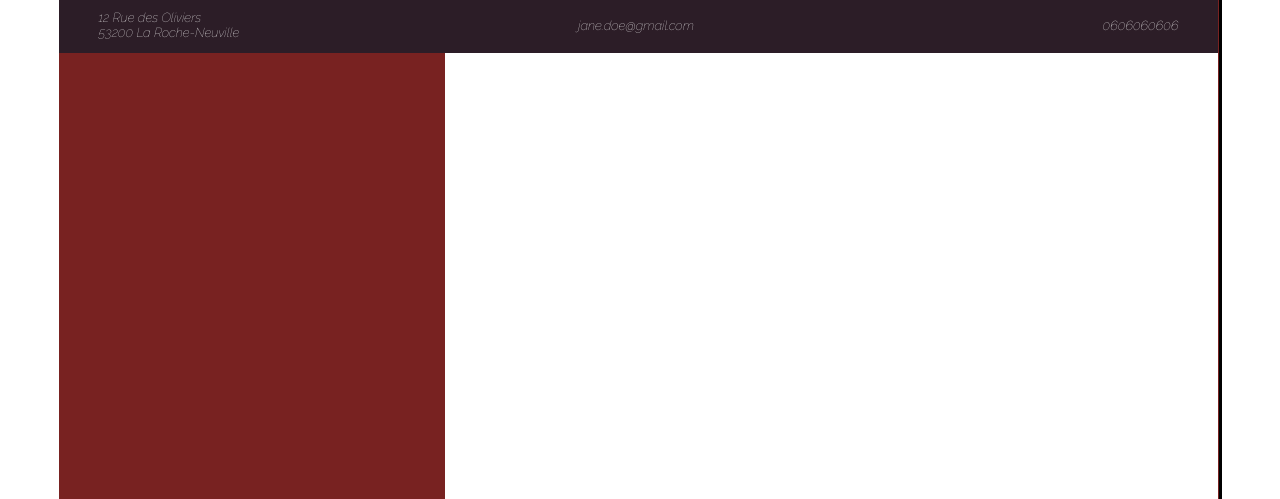
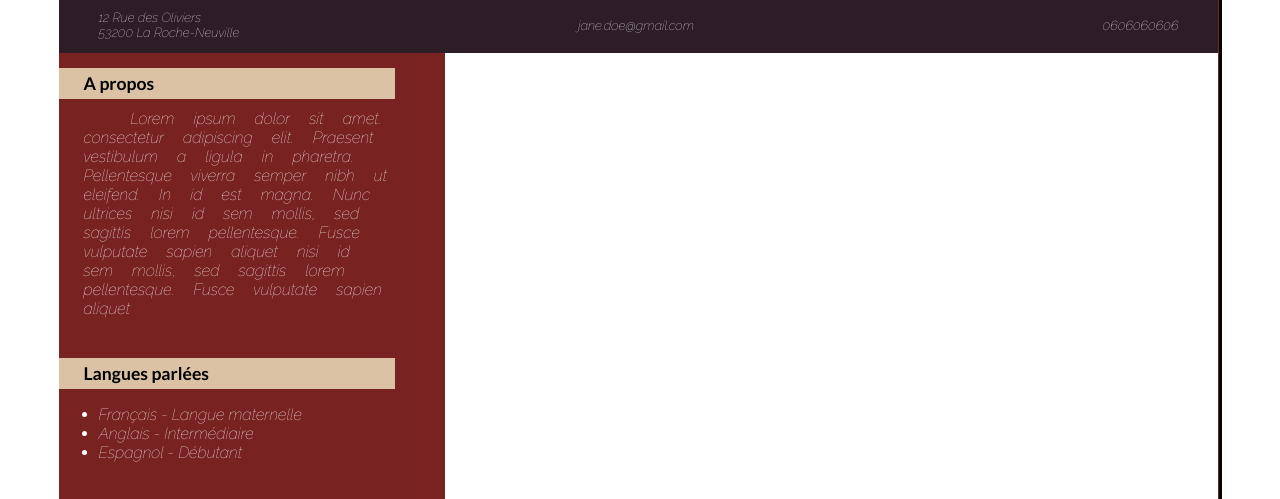
Before and after one commit to Rromanee/CV---CEF, a plain HTML site: page index.html in a window 1280 px wide. Shown: the part 270-769 px from the top of the page. Drawn offline with Linux system fonts and the light colour scheme; files whose address does not match are found by name.

Commit message:
Add intro and skills

```diff
--- a/assets/css/style.css
+++ b/assets/css/style.css
@@ -114,6 +114,34 @@
     grid-area: sidebar;
   }
 
+  .sidebar__intro {
+    color: white;
+    font-weight: lighter;
+    font-family: "Raleway", sans-serif;
+    font-size: 1em;
+    text-indent: 15%;
+    padding-left: 25px;
+    word-spacing: 15px;
+    margin: 0px 50px 40px 0px;
+  }
+
+  .sidebar__list {
+    color: white;
+    font-weight: lighter;
+    font-family: "Raleway", sans-serif;
+    font-size: 1em;
+    margin-bottom: 40px;
+  }
+
+  .sidebar__heading {
+    background-color: #dbc2a4;
+    padding: 5px 0px 5px 25px;
+    margin: 15px 50px 10px 0px;
+    font-family: "Lato", sans-serif;
+    font-size: 1.1em;
+    color: #000;
+  }
+
   .content {
     grid-area: content;
     background-color: white;
--- a/index.html
+++ b/index.html
@@ -43,7 +43,25 @@
             </li>
           </ul>
         </div>
-        <div class="sidebar"></div>
+        <div class="sidebar">
+          <h4 class="sidebar__heading">A propos</h4>
+          <p class="sidebar__intro">
+            Lorem ipsum dolor sit amet. consectetur adipiscing elit. Praesent vestibulum a ligula in pharetra. Pellentesque viverra semper nibh ut eleifend. In id est magna. Nunc ultrices nisi id sem mollis, sed sagittis lorem pellentesque. Fusce vulputate sapien aliquet nisi id sem mollis, sed sagittis lorem pellentesque. Fusce vulputate sapien aliquet
+          </p>
+          <h4 class="sidebar__heading">Langues parlées</h4>
+          <ul class="sidebar__list">
+            <li>Français - Langue maternelle</li>
+            <li>Anglais - Intermédiaire</li>
+            <li>Espagnol - Débutant</li>
+          </ul>
+          <h4 class="sidebar__heading">Centres d'interêt</h4>
+          <ul class="sidebar__list">
+            <li>Chant</li>
+            <li>Fitness</li>
+            <li>Randonnée</li>
+            <li>Voyages</li>
+          </ul>
+        </div>
         <div class="content"></div>
         <footer>
           <div class="footer"></div>
```
